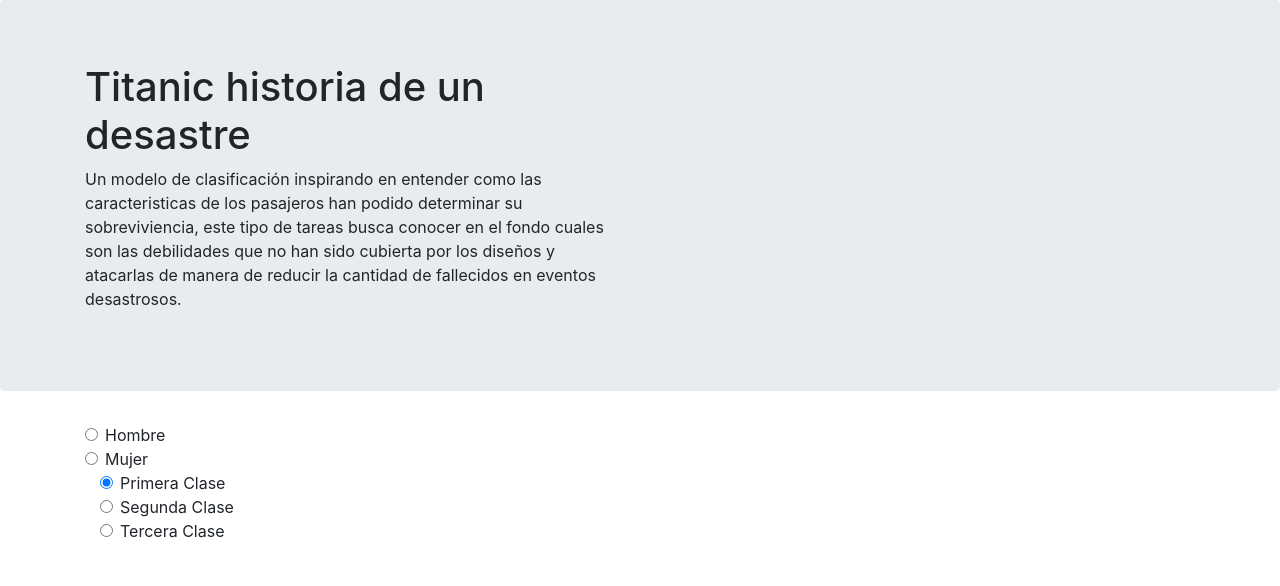
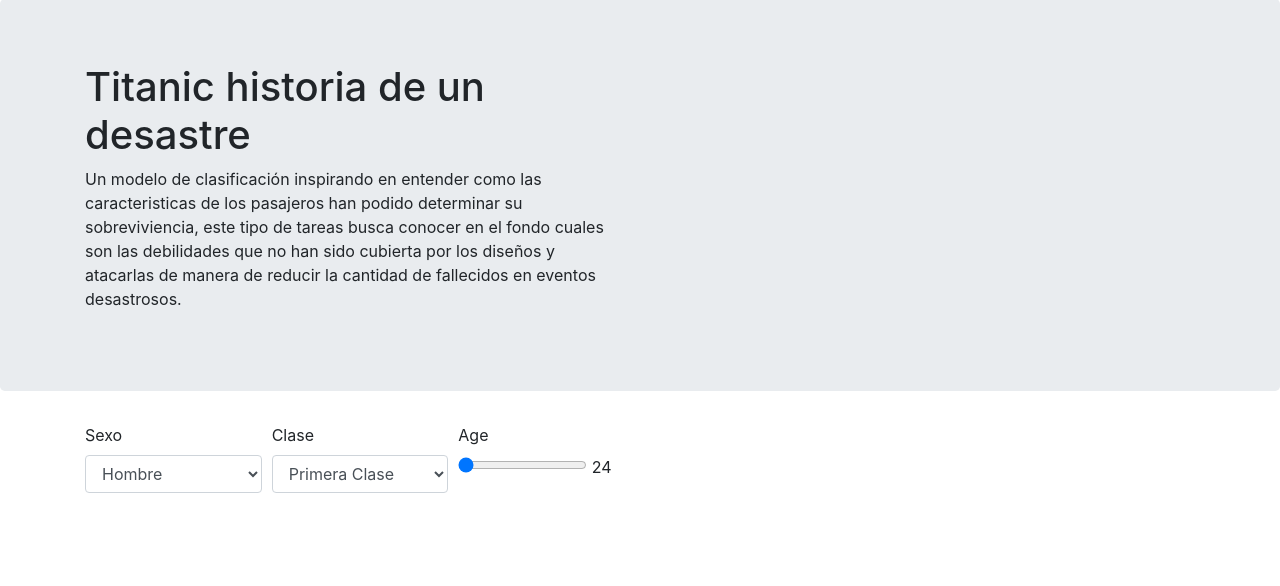
Before and after one commit to Hramos93/Titanic_Random_Forest_Hyperparameters, a Flask app: page / in a window 1280 px wide. Shown: the part 57-643 px from the top of the page. Run offline with Flask 2, Linux system fonts and the light colour scheme; some libraries are stand-ins or nearby versions.

Commit message:
Update page

```diff
--- a/app/templates/index.html
+++ b/app/templates/index.html
@@ -1,15 +1,18 @@
 <!DOCTYPE html>
 <html lang="en">
+
 <head>
   <meta charset="UTF-8">
   <meta name="viewport" content="width=device-width, initial-scale=1.0">
   <link rel="stylesheet" href="{{url_for('static', filename = 'css/bootstrap.min.css')}}">
   <title>Document</title>
 </head>
+
 <body>
   <nav class="navbar navbar-expand-lg navbar-light bg-light">
     <a class="navbar-brand" href="#">Hramos</a>
-    <button class="navbar-toggler" type="button" data-toggle="collapse" data-target="#navbarSupportedContent" aria-controls="navbarSupportedContent" aria-expanded="false" aria-label="Toggle navigation">
+    <button class="navbar-toggler" type="button" data-toggle="collapse" data-target="#navbarSupportedContent"
+      aria-controls="navbarSupportedContent" aria-expanded="false" aria-label="Toggle navigation">
       <span class="navbar-toggler-icon"></span>
     </button>
 
@@ -33,54 +36,55 @@
       <div class="row row-header">
         <div class="col-12 col-sm-6">
           <h1>Titanic historia de un desastre</h1>
-          <p> Un modelo de clasificación inspirando en entender como las caracteristicas de los pasajeros han podido determinar su sobreviviencia, este tipo de tareas busca conocer en el fondo cuales son las debilidades que no han sido cubierta por los diseños y atacarlas de manera de reducir la cantidad de fallecidos en eventos desastrosos.</p>
+          <p> Un modelo de clasificación inspirando en entender como las caracteristicas de los pasajeros han podido
+            determinar su sobreviviencia, este tipo de tareas busca conocer en el fondo cuales son las debilidades que
+            no han sido cubierta por los diseños y atacarlas de manera de reducir la cantidad de fallecidos en eventos
+            desastrosos.</p>
         </div>
 
       </div>
     </div>
   </header>
-<div class = "container">
-  <div class="row row-header">
-  <div class="col-12 col-sm-3">
-<div class="form-check">
-  <input class="form-check-input" type="radio" name="exampleRadios" id="exampleRadios1" value="option1" checked>
-  <label class="form-check-label" for="exampleRadios1">
-    Hombre
-  </label>
-</div>
-<div class="form-check">
-  <input class="form-check-input" type="radio" name="exampleRadios" id="exampleRadios2" value="option2">
-  <label class="form-check-label" for="exampleRadios2">
-    Mujer
-  </label>
+
+  <!-- Form -->
+  <div class="container">
+    <form>
+       <!-- Sex -->
+      <div class="form-row">
+        <div class="form-group col-md-2">
+          <label for="inputState">Sexo </label>
+          <select id="inputState" class="form-control">
+            <option selected>Hombre</option>
+            <option>Mujer</option>
+          </select>
+        </div>
+        <!-- Class Group-->
+        <div class="form-group col-md-2">
+          <label for="inputState">Clase </label>
+          <select id="inputState" class="form-control">
+            <option selected>Primera Clase</option>
+            <option>Segunda Clase</option>
+            <option>Tercera Clase</option>
+          </select>
+        </div>
+        <br>
+        <br>
+         <!-- Age -->
+        <div class="form-group col-md-4">
+          <label for="Age" class="form-label">Age</label>
+          <br>
+          <input type="range" value="0" class="form-range" min="0" max="80" step="1" id="Age"
+            oninput="this.nextElementSibling.value = this.value">
+          <output>24</output>
+        </div>
+
       </div>
-    </div>
 
   </div>
-</div>
-<div class = "container">
-  <div class="col-12 col-sm-6">
-    <div class="form-check">
-      <input class="form-check-input" type="radio" name="exampleRadios" id="exampleRadios1" value="option1" checked>
-      <label class="form-check-label" for="exampleRadios1">
-        Primera Clase
-      </label>
-    </div>
-    <div class="form-check">
-      <input class="form-check-input" type="radio" name="exampleRadios" id="exampleRadios2" value="option2">
-      <label class="form-check-label" for="exampleRadios2">
-        Segunda Clase
-      </label>
-    </div>
-    <div class="form-check">
-        <input class="form-check-input" type="radio" name="exampleRadios" id="exampleRadios2" value="option3">
-        <label class="form-check-label" for="exampleRadios3">
-              Tercera Clase
-        </label>
-    </div>
+
+  </form>
   </div>
-</div>
+  <script src="{{url_for('static', filename='js/bootstrap.min.js')}}"></script>
+</body>
 
-<script src="{{url_for('static', filename='js/bootstrap.min.js')}}"></script>
-</body>
 </html>
```
Also changed, not shown: img/Front.PNG (added).
